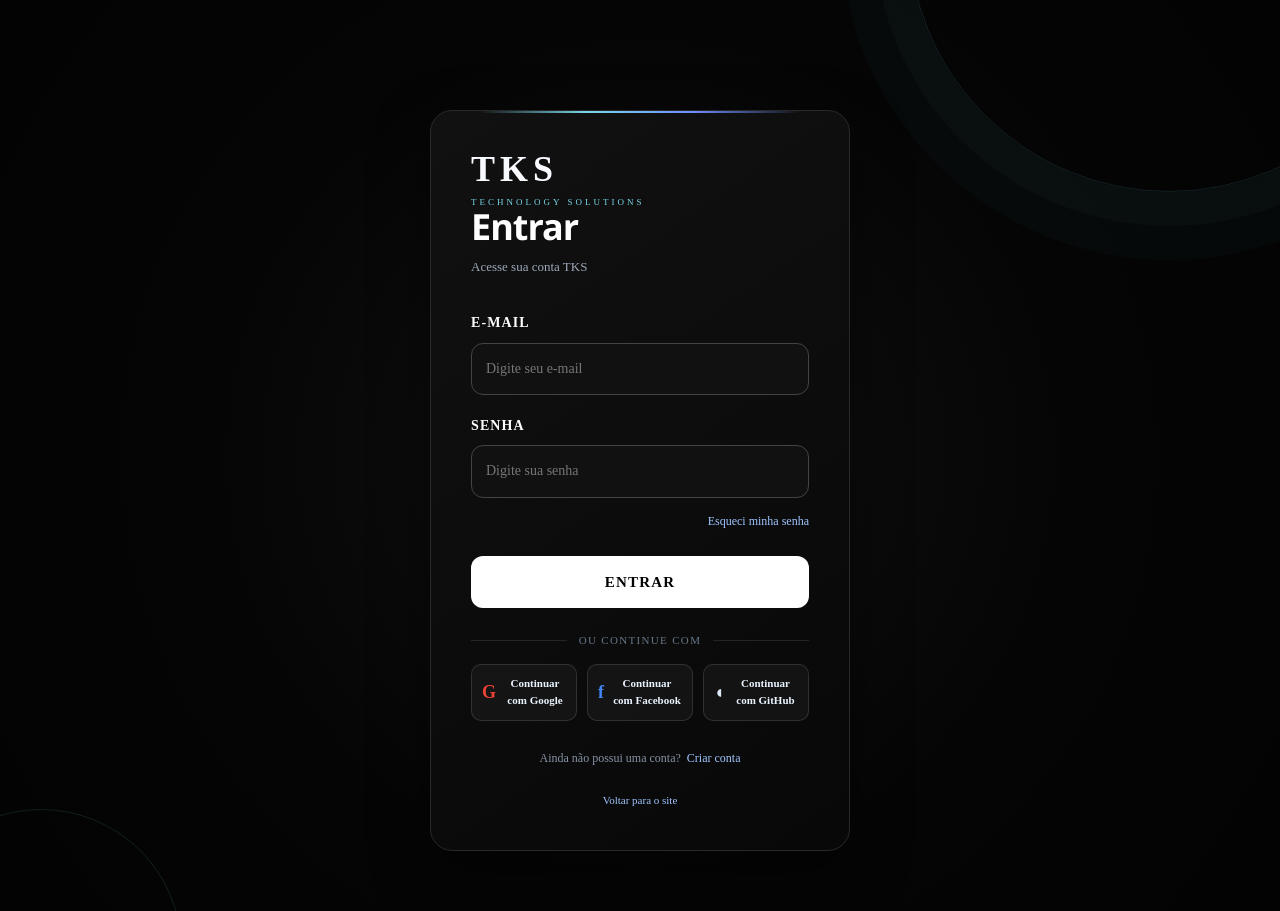
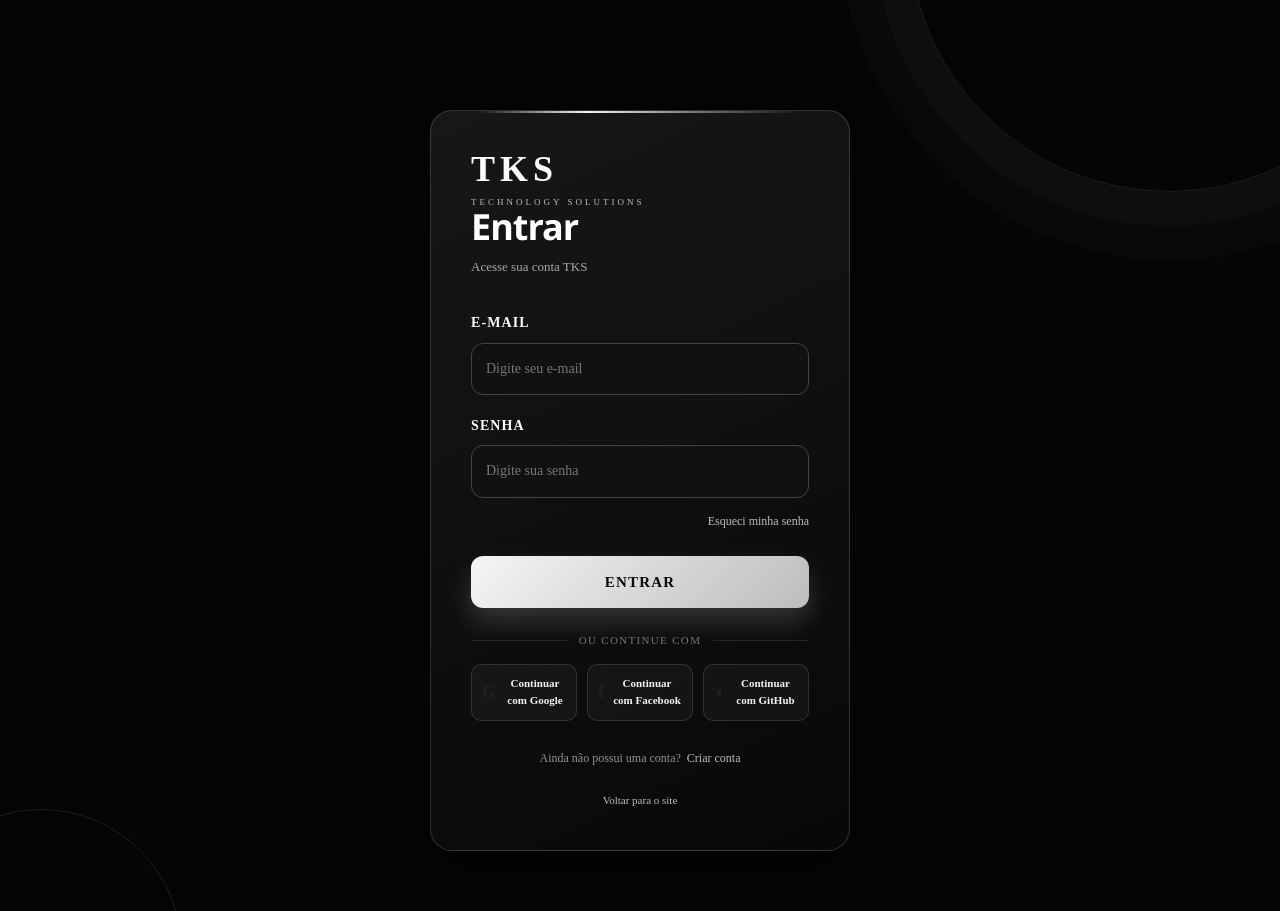
Before and after one commit to Takeosz/TKS, a React (Vite) app in the folder frontend/: page /login in a window 1280 px wide. Built offline with nearby package versions, Linux system fonts and the light colour scheme; no server answers.

Commit message:
Aplica paleta monocromatica ao login

```diff
--- a/frontend/public/monochrome.css
+++ b/frontend/public/monochrome.css
@@ -18,6 +18,50 @@ body {
   border-color: rgba(255, 255, 255, 0.65) !important;
   background: rgba(255, 255, 255, 0.14) !important;
   color: #fff !important;
+}
+
+.login-page {
+  filter: saturate(0) !important;
+  background: #050505 !important;
+}
+
+.login-container {
+  background: linear-gradient(155deg, rgba(24, 24, 24, 0.96), rgba(8, 8, 8, 0.98)) !important;
+  border-color: rgba(255, 255, 255, 0.16) !important;
+}
+
+.login-container::before {
+  background: linear-gradient(90deg, transparent, #f5f5f5, #777777, transparent) !important;
+}
+
+.login-subtitle,
+.login-forgot a,
+.login-register a,
+.login-back {
+  color: #bdbdbd !important;
+}
+
+.login-forgot a:hover,
+.login-register a:hover,
+.login-back:hover {
+  color: #fff !important;
+}
+
+.login-field input:focus {
+  border-color: #d0d0d0 !important;
+  box-shadow: 0 0 0 4px rgba(255, 255, 255, 0.08) !important;
+}
+
+.login-button {
+  background: linear-gradient(135deg, #f5f5f5 0%, #bdbdbd 100%) !important;
+  color: #090909 !important;
+  box-shadow: 0 14px 26px rgba(255, 255, 255, 0.16) !important;
+}
+
+.social-auth-google > span,
+.social-auth-facebook > span,
+.social-auth-github > span {
+  color: #202020 !important;
 }
 
 html {
--- a/frontend/src/pages/LoginPage.css
+++ b/frontend/src/pages/LoginPage.css
@@ -11,6 +11,7 @@
     radial-gradient(circle at 18% 18%, rgba(111, 140, 255, 0.16), transparent 28%),
     radial-gradient(circle at 85% 80%, rgba(119, 216, 232, 0.08), transparent 25%),
     linear-gradient(145deg, #05070b 0%, #0b1018 58%, #07090e 100%);
+  filter: saturate(0);
 }
 
 .login-page::before,
@@ -44,7 +45,7 @@
   box-sizing: border-box;
   position: relative;
   z-index: 1;
-  background: linear-gradient(155deg, rgba(19, 27, 40, 0.94), rgba(8, 12, 19, 0.97));
+  background: linear-gradient(155deg, rgba(24, 24, 24, 0.96), rgba(8, 8, 8, 0.98));
   border: 1px solid rgba(255, 255, 255, 0.13);
   border-radius: 22px;
   box-shadow: 0 28px 90px rgba(0, 0, 0, 0.42), inset 0 1px 0 rgba(255, 255, 255, 0.06);
@@ -59,7 +60,7 @@
   left: 48px;
   right: 48px;
   height: 2px;
-  background: linear-gradient(90deg, transparent, #77d8e8, #6f8cff, transparent);
+  background: linear-gradient(90deg, transparent, #f5f5f5, #777777, transparent);
 }
 
 .login-header {
@@ -78,7 +79,7 @@
 .login-subtitle {
   display: block;
   margin-top: 8px;
-  color: #77d8e8;
+  color: #bdbdbd;
   font-size: 9px;
   letter-spacing: 3px;
 }
@@ -135,9 +136,9 @@
 }
 
 .login-field input:focus {
-  border-color: #77d8e8;
+  border-color: #d0d0d0;
   background: rgba(4, 8, 14, 0.92);
-  box-shadow: 0 0 0 4px rgba(119, 216, 232, 0.08);
+  box-shadow: 0 0 0 4px rgba(255, 255, 255, 0.08);
 }
 
 .login-forgot {
@@ -149,7 +150,7 @@
 .login-forgot a,
 .login-register a,
 .login-back {
-  color: #9fc5ff;
+  color: #bdbdbd;
   font-size: 12px;
   transition: color 0.2s ease;
 }
@@ -157,15 +158,15 @@
 .login-forgot a:hover,
 .login-register a:hover,
 .login-back:hover {
-  color: #77d8e8;
+  color: #fff;
 }
 
 .login-button {
   width: 100%;
   padding: 15px;
   margin-top: 8px;
-  background: linear-gradient(135deg, #f8fbff 0%, #bcd1ff 100%);
-  color: #07101e;
+  background: linear-gradient(135deg, #f5f5f5 0%, #bdbdbd 100%);
+  color: #090909;
   border: none;
   border-radius: 12px;
   font-size: 13px;
@@ -179,7 +180,7 @@
 .login-button:hover {
   filter: brightness(1.05);
   transform: translateY(-2px);
-  box-shadow: 0 14px 26px rgba(111, 140, 255, 0.22);
+  box-shadow: 0 14px 26px rgba(255, 255, 255, 0.16);
 }
 
 .login-button:disabled {
```
